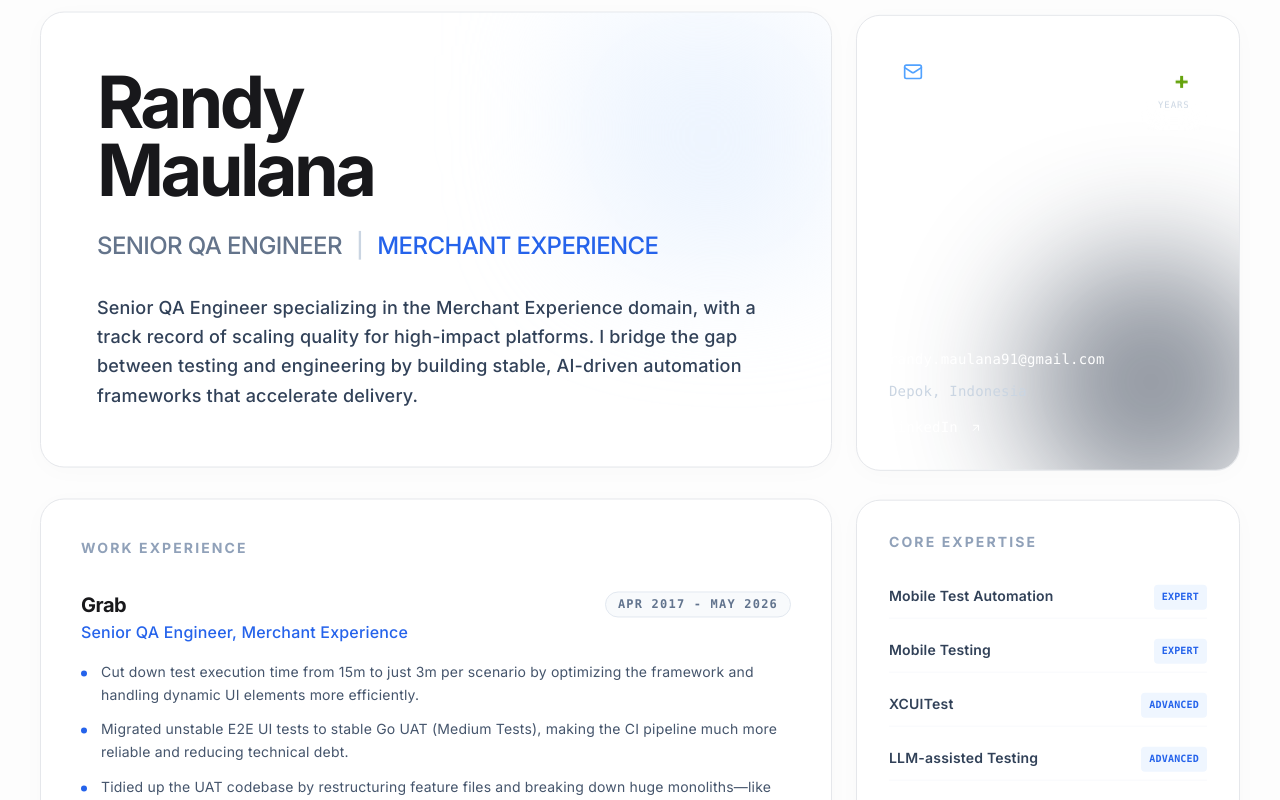
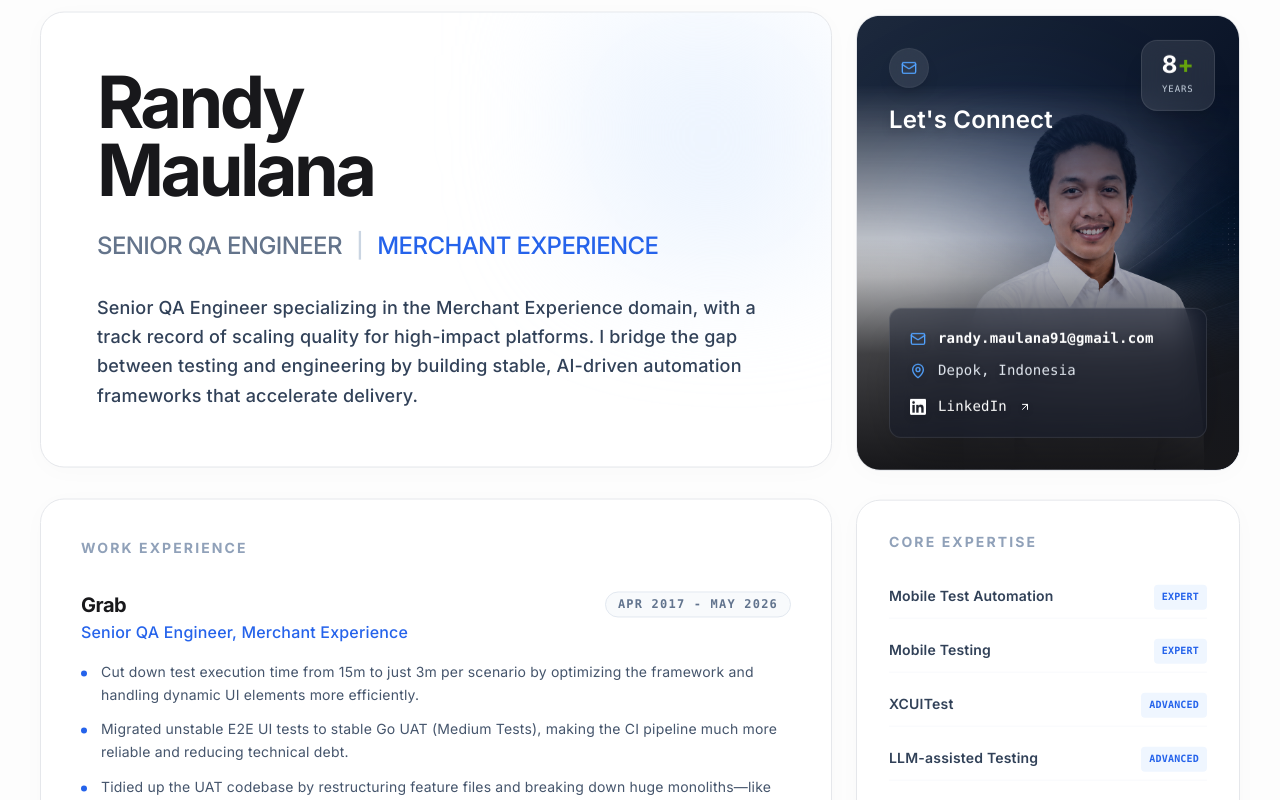
Before and after one commit to randykaskuser/ranmaul-engineering-labs, a Next.js app: page /cv-randy-maulana in a window 1280 px wide. Shown: the top 800 px of the page. Built offline with nearby package versions, Linux system fonts and the light colour scheme.

Commit message:
feat: fix profile portrait stacking context and missing linkedin icon

```diff
--- a/app/cv-randy-maulana/CvClient.tsx
+++ b/app/cv-randy-maulana/CvClient.tsx
@@ -1,11 +1,13 @@
 'use client';
 
-import { Mail, ArrowUpRight, Code2, PlaySquare, Workflow, FileText } from 'lucide-react';
+import { Mail, ArrowUpRight, Download, FileText, Code2, PlaySquare, Workflow, MapPin } from 'lucide-react';
 import { useEffect, useRef } from 'react';
 import gsap from 'gsap';
 import { useGSAP } from '@gsap/react';
 
 gsap.registerPlugin(useGSAP);
+
+function LinkedinIcon({className="w-4 h-4"}: {className?: string}) { return <svg className={className} viewBox="0 0 24 24" fill="currentColor"><path d="M20.447 20.452h-3.554v-5.569c0-1.328-.027-3.037-1.852-3.037-1.853 0-2.136 1.445-2.136 2.939v5.667H9.351V9h3.414v1.561h.046c.477-.9 1.637-1.85 3.37-1.85 3.601 0 4.267 2.37 4.267 5.455v6.286zM5.337 7.433c-1.144 0-2.063-.926-2.063-2.065 0-1.138.92-2.063 2.063-2.063 1.14 0 2.064.925 2.064 2.063 0 1.139-.925 2.065-2.064 2.065zm1.782 13.019H3.555V9h3.564v11.452zM22.225 0H1.771C.792 0 0 .774 0 1.729v20.542C0 23.227.792 24 1.771 24h20.451C23.2 24 24 23.227 24 22.271V1.729C24 .774 23.2 0 22.222 0h.003z"/></svg> }
 
 const CV_DATA = {
   name: "Randy\nMaulana",
@@ -138,34 +140,55 @@ export default function CvClient() {
             </p>
           </section>
 
-          <section className="bento-card lg:col-span-4 p-8 flex flex-col justify-between min-h-[360px] bg-[#18181B] text-white border-none relative overflow-hidden">
+          <section className="bento-card lg:col-span-4 p-8 flex flex-col justify-between min-h-[360px] bg-[#18181B] text-white border-none relative overflow-hidden group">
+             {/* Background glow behind portrait */}
+             <div className="absolute inset-0 bg-gradient-to-br from-slate-800 to-slate-950 z-0"></div>
+             <div className="absolute top-1/4 right-1/4 w-64 h-64 bg-blue-500/20 rounded-full blur-3xl z-0 transition-transform duration-700 group-hover:scale-110"></div>
+
              {/* 8+ Years Badge */}
-            <div className="absolute top-8 right-8 z-20 bg-white/10 backdrop-blur-md text-white p-4 rounded-xl flex flex-col items-center border border-white/20">
-              <span className="text-2xl font-bold mb-0.5">8<span className="text-[#65A30D]">+</span></span>
-              <span className="text-[9px] font-mono tracking-widest text-slate-300 uppercase">Years</span>
+            <div className="absolute top-6 right-6 z-30 bg-white/10 backdrop-blur-md text-white px-5 py-3 rounded-2xl flex flex-col items-center border border-white/10 shadow-xl">
+              <span className="text-2xl font-bold mb-0.5 leading-none">8<span className="text-[#65A30D]">+</span></span>
+              <span className="text-[9px] font-mono tracking-widest text-slate-300 uppercase mt-1">Years</span>
             </div>
 
-            <div>
-              <div className="w-12 h-12 bg-white/10 rounded-full flex items-center justify-center mb-6">
-                <Mail className="w-5 h-5 text-blue-400" />
+             {/* Actual Portrait - Scaled to fill the bottom area and masked to blend perfectly */}
+             <div className="absolute inset-x-0 bottom-0 top-[15%] z-10 pointer-events-none flex items-end justify-center">
+               <img
+                 src="/assets/profile.png"
+                 alt="Randy Maulana"
+                 className="w-full h-full object-cover object-bottom drop-shadow-2xl transition-transform duration-500 group-hover:scale-105 opacity-90"
+                 style={{
+                   maskImage: 'linear-gradient(to top, rgba(0,0,0,1) 50%, rgba(0,0,0,0) 100%)',
+                   WebkitMaskImage: 'linear-gradient(to top, rgba(0,0,0,1) 50%, rgba(0,0,0,0) 100%)'
+                 }}
+               />
+               {/* Dark gradient overlay at the very bottom to ensure text readability */}
+               <div className="absolute inset-x-0 bottom-0 h-[60%] bg-gradient-to-t from-[#18181B] via-[#18181B]/80 to-transparent pointer-events-none"></div>
+             </div>
+
+            {/* Header Content */}
+            <div className="relative z-20 pointer-events-none">
+              <div className="w-10 h-10 bg-white/10 rounded-full flex items-center justify-center mb-4 backdrop-blur-md border border-white/5 shadow-lg">
+                <Mail className="w-4 h-4 text-blue-400" />
               </div>
-              <h3 className="text-2xl font-semibold mb-2">Let's Connect</h3>
+              <h3 className="text-2xl font-semibold mb-2 drop-shadow-lg">Let's Connect</h3>
             </div>
 
-            <div className="space-y-3 font-mono text-sm z-10">
-              <a href={`mailto:${CV_DATA.contact.email}`} className="flex items-center gap-3 text-slate-300 hover:text-white transition-colors">
+            {/* Contact Pills - Placed nicely within glass panel */}
+            <div className="space-y-3 font-mono text-sm z-30 relative bg-slate-900/40 p-5 rounded-xl backdrop-blur-md border border-white/10 mt-auto shadow-2xl pointer-events-auto">
+              <a href={`mailto:${CV_DATA.contact.email}`} className="flex items-center gap-3 text-slate-100 hover:text-white transition-colors drop-shadow-md font-bold relative z-40">
+                 <Mail className="w-4 h-4 shrink-0 text-blue-400" />
                  {CV_DATA.contact.email}
               </a>
-              <div className="flex items-center gap-3 text-slate-300">
+              <div className="flex items-center gap-3 text-slate-200 drop-shadow-md relative z-40">
+                 <MapPin className="w-4 h-4 shrink-0 text-blue-400" />
                  {CV_DATA.contact.location}
               </div>
-              <a href={CV_DATA.contact.linkedin} className="flex items-center gap-3 text-blue-400 hover:text-blue-300 transition-colors mt-4">
+              <a href={CV_DATA.contact.linkedin} className="flex items-center gap-3 text-blue-300 hover:text-blue-200 transition-colors mt-4 drop-shadow-md relative z-40">
+                 <LinkedinIcon className="w-4 h-4 shrink-0" />
                  LinkedIn <ArrowUpRight className="w-3 h-3" />
               </a>
             </div>
-             {/* Portrait Placeholder (Background) */}
-             <div className="absolute -bottom-10 -right-10 w-64 h-64 bg-slate-800 rounded-full blur-3xl opacity-50"></div>
-             {/* Note: Add <img src="/assets/profile.png" /> here later if needed, absolutely positioned bottom-right */}
           </section>
         </div>
 
```
Also changed, not shown: public/assets/profile.png.
